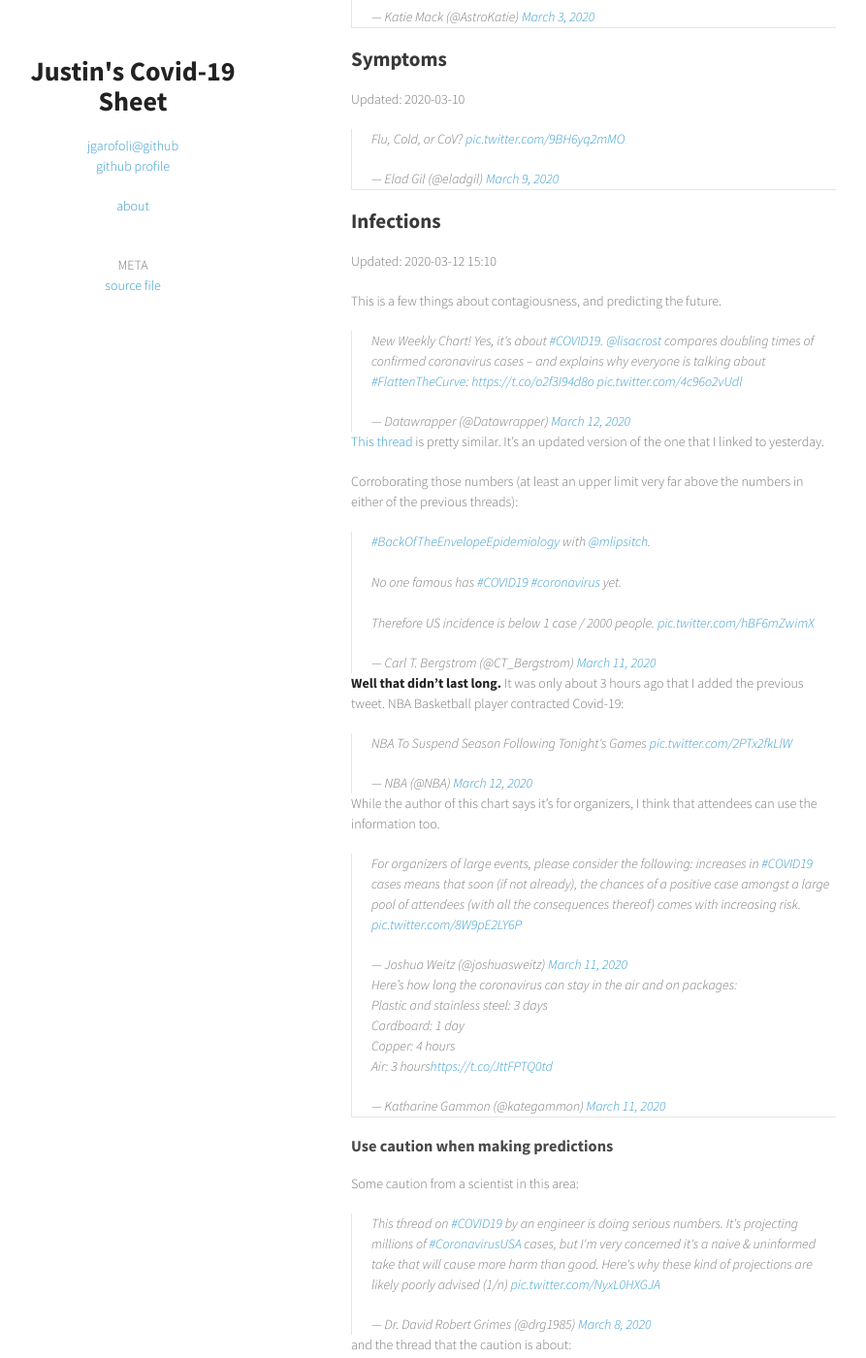
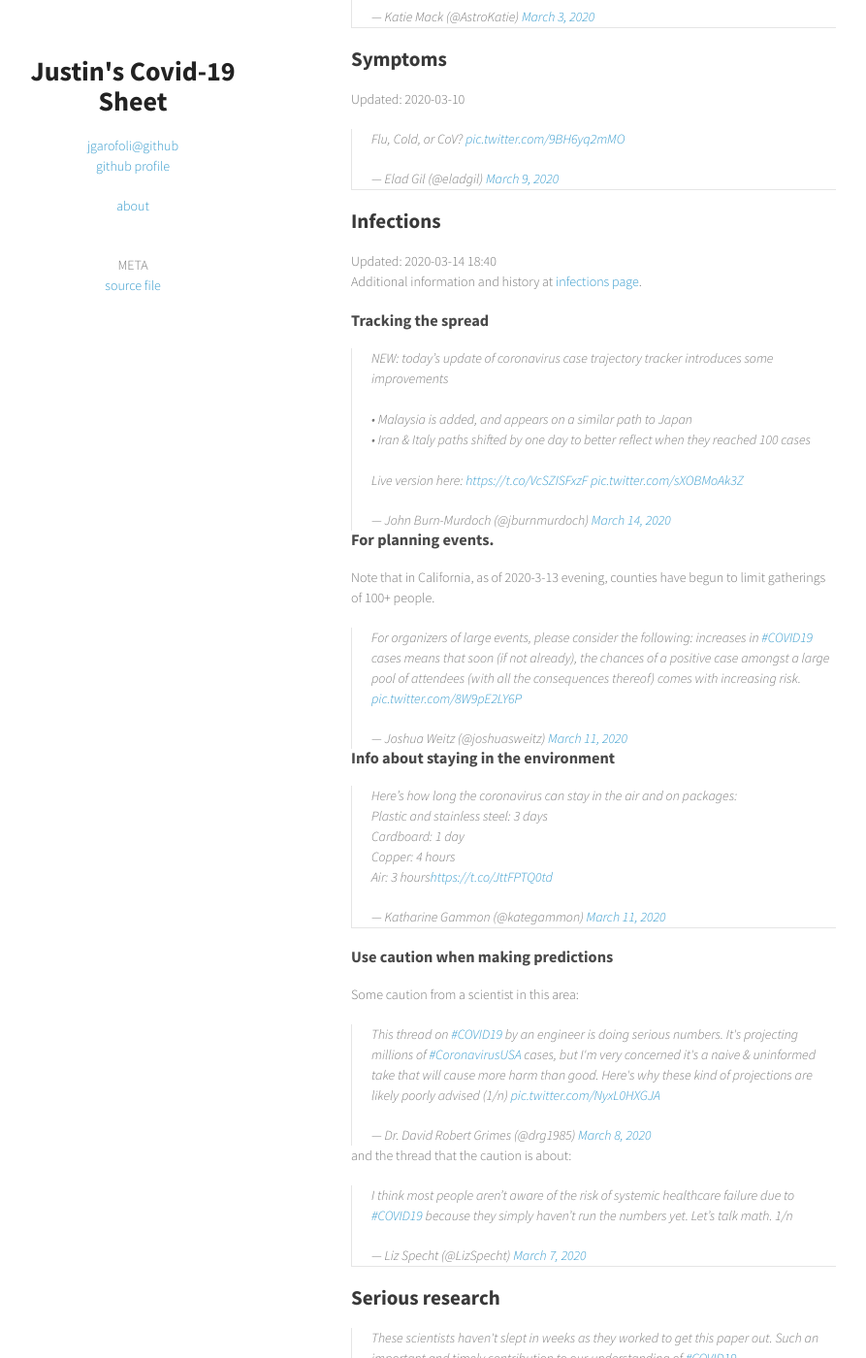
Before and after one commit to jgarofoli/jgarofoli.github.io, a Jekyll site: the page built from covid19/index.md, in a window 1280 px wide and 1400 px high, scrolled down 832 px. Shown: the whole window at 97% size, without its empty margins (208-1101 px from the left). Built offline with Jekyll 4.4.1, drawn with Linux system fonts in a browser that asks for light colours; comment, search, counter and statistics services are not loaded; some of the changed text lies outside the part shown.

Commit message:
Added separate infections historical page

```diff
--- a/covid19/index.md
+++ b/covid19/index.md
@@ -1,8 +1,11 @@
 ---
 title: Covid-19
 layout: covid
-reviseddate: 2020-03-12 15:10 PDT
+reviseddate: 2020-03-14 18:40 PDT
 changelog: |
+  2020-03-14:
+  - Move infection info to separate page, update spread chart to latest, add better formatting.
+
   2020-03-12:
   - Replaced infection chart. Previous was [this](https://twitter.com/jburnmurdoch/status/1237737352879112194?s=20).
   - Update layout.
@@ -63,27 +66,23 @@ Updated: 2020-03-10
 
 ## Infections
 
-Updated: 2020-03-12 15:10
+Updated: 2020-03-14 18:40<br/>
+Additional information and history at <a href="{% link covid19/infections.md %}">infections page</a>.
 
-This is a few things about contagiousness, and predicting the future.
+### Tracking the spread
 
-<blockquote class="twitter-tweet"><p lang="en" dir="ltr">New Weekly Chart! Yes, it&#39;s about <a href="https://twitter.com/hashtag/COVID19?src=hash&amp;ref_src=twsrc%5Etfw">#COVID19</a>. <a href="https://twitter.com/lisacrost?ref_src=twsrc%5Etfw">@lisacrost</a> compares doubling times of confirmed coronavirus cases – and explains why everyone is talking about <a href="https://twitter.com/hashtag/FlattenTheCurve?src=hash&amp;ref_src=twsrc%5Etfw">#FlattenTheCurve</a>: <a href="https://t.co/o2f3I94d8o">https://t.co/o2f3I94d8o</a> <a href="https://t.co/4c96o2vUdl">pic.twitter.com/4c96o2vUdl</a></p>&mdash; Datawrapper (@Datawrapper) <a href="https://twitter.com/Datawrapper/status/1238144797099143170?ref_src=twsrc%5Etfw">March 12, 2020</a></blockquote> <script async src="https://platform.twitter.com/widgets.js" charset="utf-8"></script>
+<blockquote class="twitter-tweet"><p lang="en" dir="ltr">NEW: today’s update of coronavirus case trajectory tracker introduces some improvements<br><br>• Malaysia is added, and appears on a similar path to Japan<br>• Iran &amp; Italy paths shifted by one day to better reflect when they reached 100 cases<br><br>Live version here: <a href="https://t.co/VcSZISFxzF">https://t.co/VcSZISFxzF</a> <a href="https://t.co/sXOBMoAk3Z">pic.twitter.com/sXOBMoAk3Z</a></p>&mdash; John Burn-Murdoch (@jburnmurdoch) <a href="https://twitter.com/jburnmurdoch/status/1238822732302815232?ref_src=twsrc%5Etfw">March 14, 2020</a></blockquote> <script async src="https://platform.twitter.com/widgets.js" charset="utf-8"></script>
 
-[This thread](https://twitter.com/MarkJHandley/status/1237781162153717760) is pretty similar. It's an updated version of the one that I linked to yesterday.
+### For planning events.
 
-Corroborating those numbers (at least an upper limit very far above the numbers in either of the previous threads):
-
-<blockquote class="twitter-tweet"><p lang="en" dir="ltr"><a href="https://twitter.com/hashtag/BackOfTheEnvelopeEpidemiology?src=hash&amp;ref_src=twsrc%5Etfw">#BackOfTheEnvelopeEpidemiology</a> with <a href="https://twitter.com/mlipsitch?ref_src=twsrc%5Etfw">@mlipsitch</a>.<br><br>No one famous has <a href="https://twitter.com/hashtag/COVID19?src=hash&amp;ref_src=twsrc%5Etfw">#COVID19</a> <a href="https://twitter.com/hashtag/coronavirus?src=hash&amp;ref_src=twsrc%5Etfw">#coronavirus</a> yet.<br><br>Therefore US incidence is below 1 case / 2000 people. <a href="https://t.co/hBF6mZwimX">pic.twitter.com/hBF6mZwimX</a></p>&mdash; Carl T. Bergstrom (@CT_Bergstrom) <a href="https://twitter.com/CT_Bergstrom/status/1237869774782091267?ref_src=twsrc%5Etfw">March 11, 2020</a></blockquote> <script async src="https://platform.twitter.com/widgets.js" charset="utf-8"></script>
-
-**Well that didn't last long.** It was only about 3 hours ago that I added the previous tweet. NBA Basketball player contracted Covid-19:
-
-<blockquote class="twitter-tweet"><p lang="en" dir="ltr">NBA To Suspend Season Following Tonight&#39;s Games <a href="https://t.co/2PTx2fkLlW">pic.twitter.com/2PTx2fkLlW</a></p>&mdash; NBA (@NBA) <a href="https://twitter.com/NBA/status/1237917831506857989?ref_src=twsrc%5Etfw">March 12, 2020</a></blockquote> <script async src="https://platform.twitter.com/widgets.js" charset="utf-8"></script>
-
-While the author of this chart says it's for organizers, I think that attendees can use the information too.
+Note that in California, as of 2020-3-13 evening, counties have begun to limit gatherings of 100+ people.
 
 <blockquote class="twitter-tweet"><p lang="en" dir="ltr">For organizers of large events, please consider the following: increases in <a href="https://twitter.com/hashtag/COVID19?src=hash&amp;ref_src=twsrc%5Etfw">#COVID19</a> cases means that soon (if not already), the chances of a positive case amongst a large pool of attendees (with all the consequences thereof) comes with increasing risk. <a href="https://t.co/8W9pE2LY6P">pic.twitter.com/8W9pE2LY6P</a></p>&mdash; Joshua Weitz (@joshuasweitz) <a href="https://twitter.com/joshuasweitz/status/1237556232304508928?ref_src=twsrc%5Etfw">March 11, 2020</a></blockquote> <script async src="https://platform.twitter.com/widgets.js" charset="utf-8"></script>
 
+### Info about staying in the environment
+
 <blockquote class="twitter-tweet"><p lang="en" dir="ltr">Here’s how long the coronavirus can stay in the air and on packages: <br>Plastic and stainless steel: 3 days<br>Cardboard: 1 day<br>Copper: 4 hours<br>Air: 3 hours<a href="https://t.co/JttFPTQ0td">https://t.co/JttFPTQ0td</a></p>&mdash; Katharine Gammon (@kategammon) <a href="https://twitter.com/kategammon/status/1237807183623938049?ref_src=twsrc%5Etfw">March 11, 2020</a></blockquote> <script async src="https://platform.twitter.com/widgets.js" charset="utf-8"></script>
+
 
 ---
 
```
Also changed, not shown: covid19/infections.md (added, +34 -0 lines).
